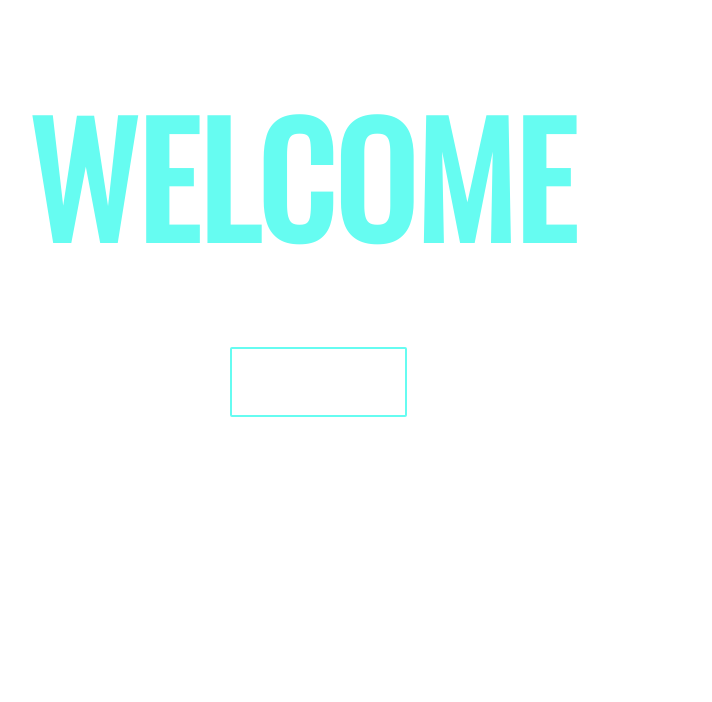
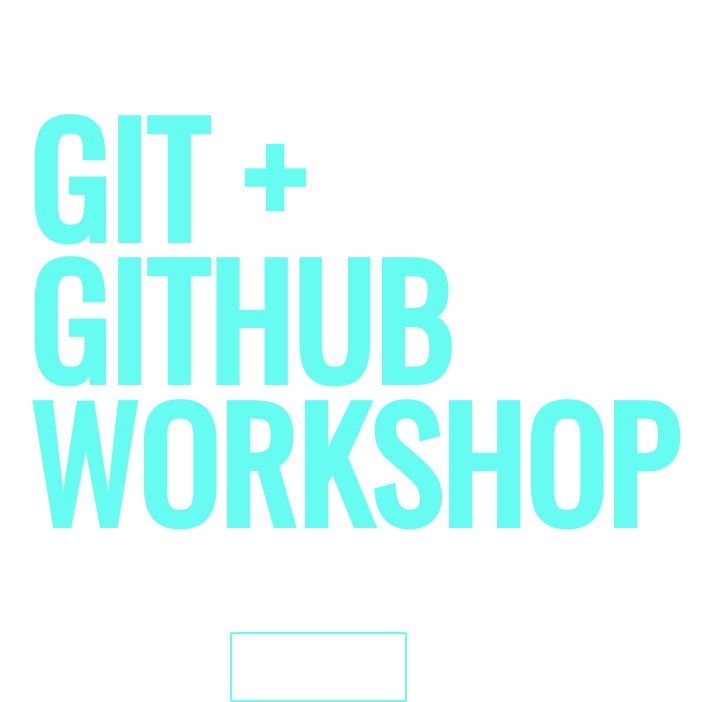
Before and after one commit to GEEKS-of-GEC/GEEKS-of-GEC.github.io, a plain HTML site: page index.html in a window 1280 px wide. Shown: the part 197-899 px from the top of the page, without its empty margins (322-1034 px from the left). Before the commit the page ends 800 px from the top, so only its background shows below. Drawn offline with nearby package versions, Linux system fonts and the light colour scheme; a web font is replaced by a local one.

Commit message:
Update index.html

```diff
--- a/index.html
+++ b/index.html
@@ -9,7 +9,7 @@
 				<body>
 					<!-- Inspired by https://bert.house/en/-->
 					<div class="center">
-						<h1>WELCOME</h1>
+						<h1>Git + GitHub Workshop</h1>
 						  <div class="btn" onclick="location.href='/gitgithub.html'">Enter</div>
 					</div>
 				</body>
```
